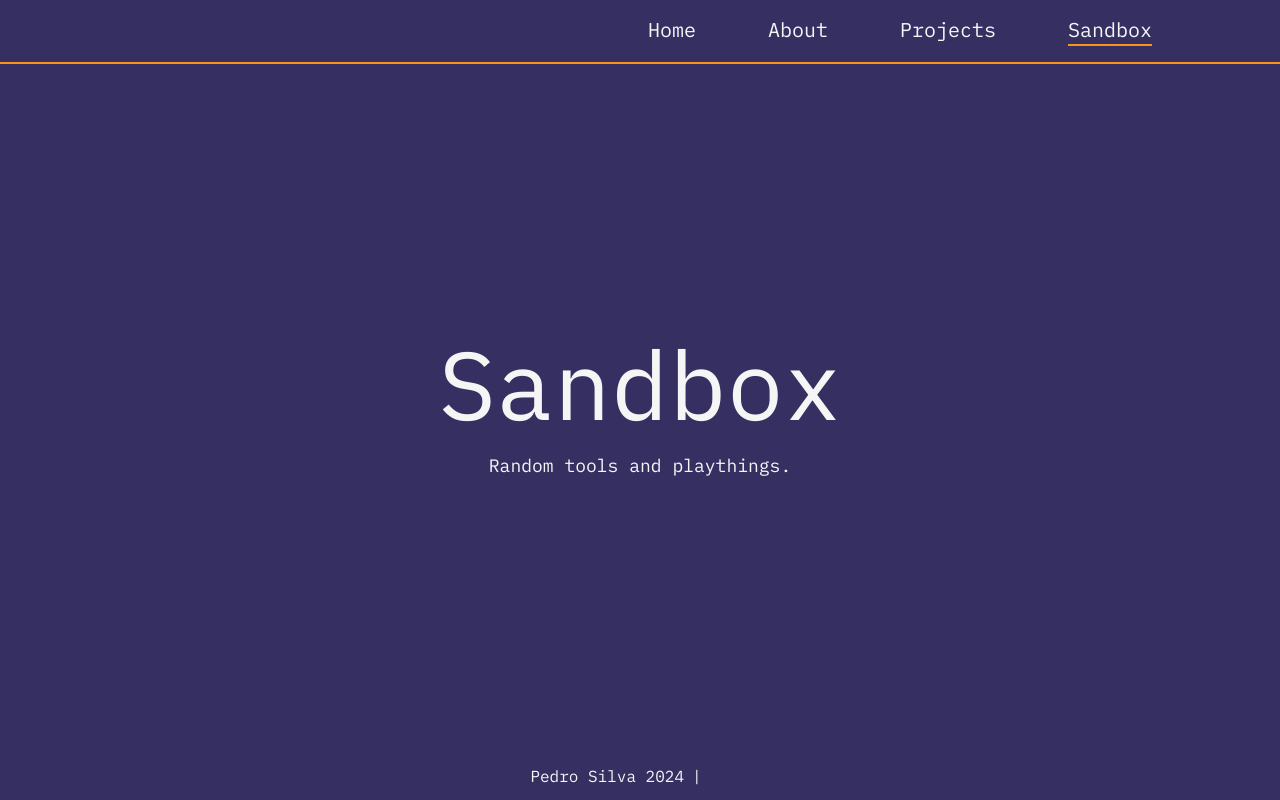
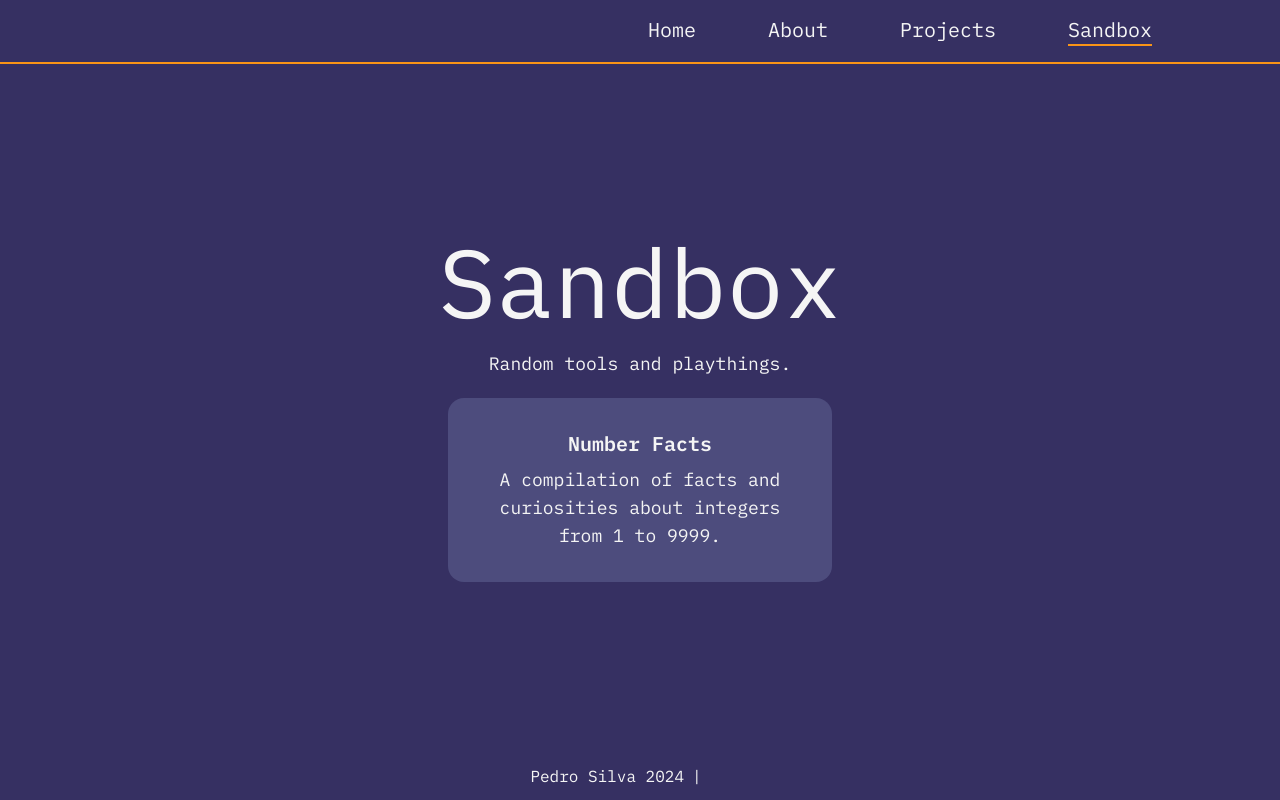
Before and after one commit to pedrosilva17/personal-website, a SvelteKit app: page /sandbox in a window 1280 px wide. Built offline with nearby package versions, Linux system fonts and the light colour scheme; some icons are missing.

Commit message:
feat: sandbox simple index page

```diff
--- a/src/routes/sandbox/+page.svelte
+++ b/src/routes/sandbox/+page.svelte
@@ -5,4 +5,15 @@
 <Page title="Sandbox">
 	<h1 class="text-6xl md:text-8xl">Sandbox</h1>
 	<p>Random tools and playthings.</p>
+	<div class="flex flex-wrap justify-center">
+		<a
+			href="/sandbox/number-facts"
+			class="flex card shine w-full md:w-96 bg-primary-variant text-center items-center"
+		>
+			<section class="card-body items-center">
+				<h2 class="card-title">Number Facts</h2>
+				<p>A compilation of facts and curiosities about integers from 1 to 9999.</p>
+			</section>
+		</a>
+	</div>
 </Page>
```
